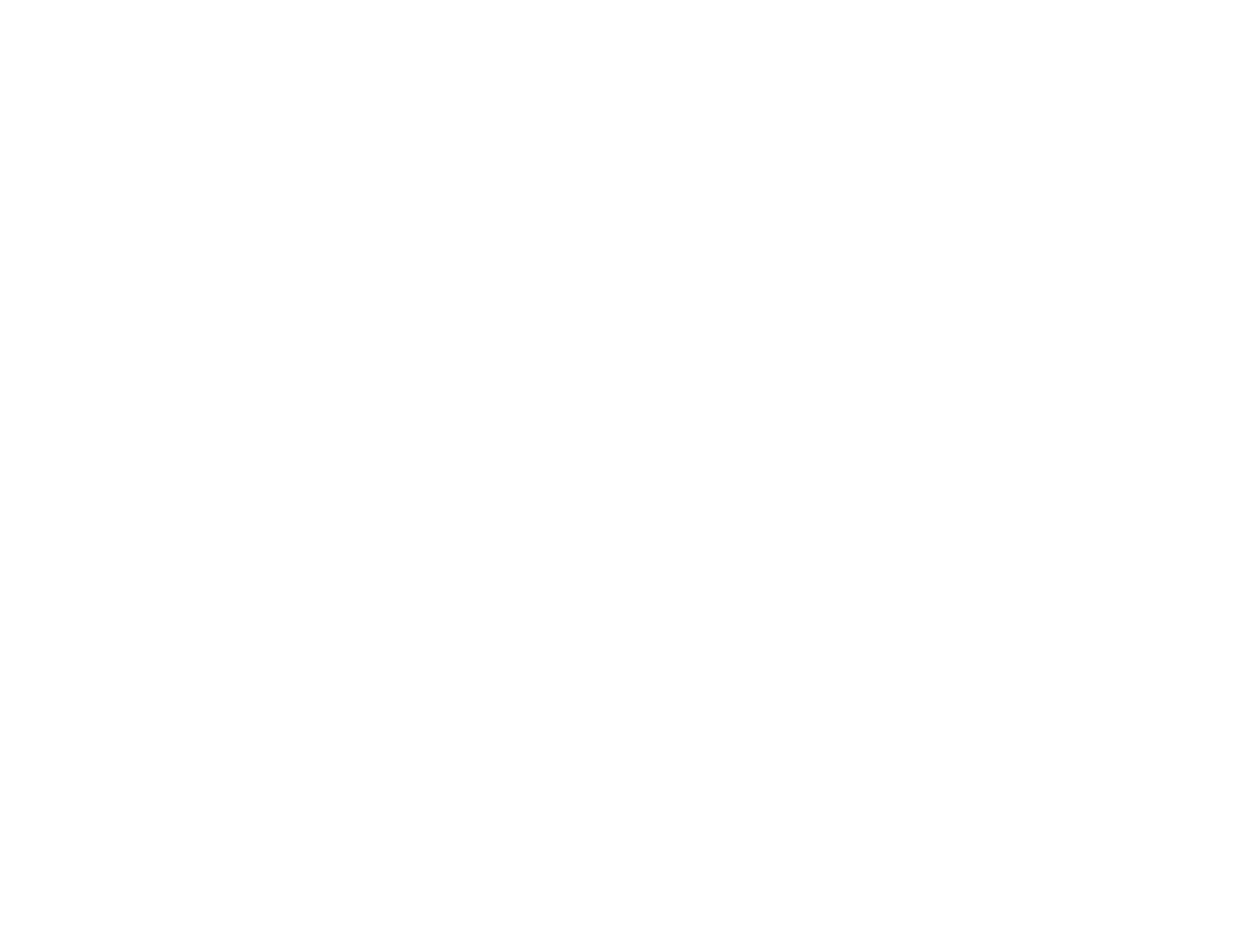
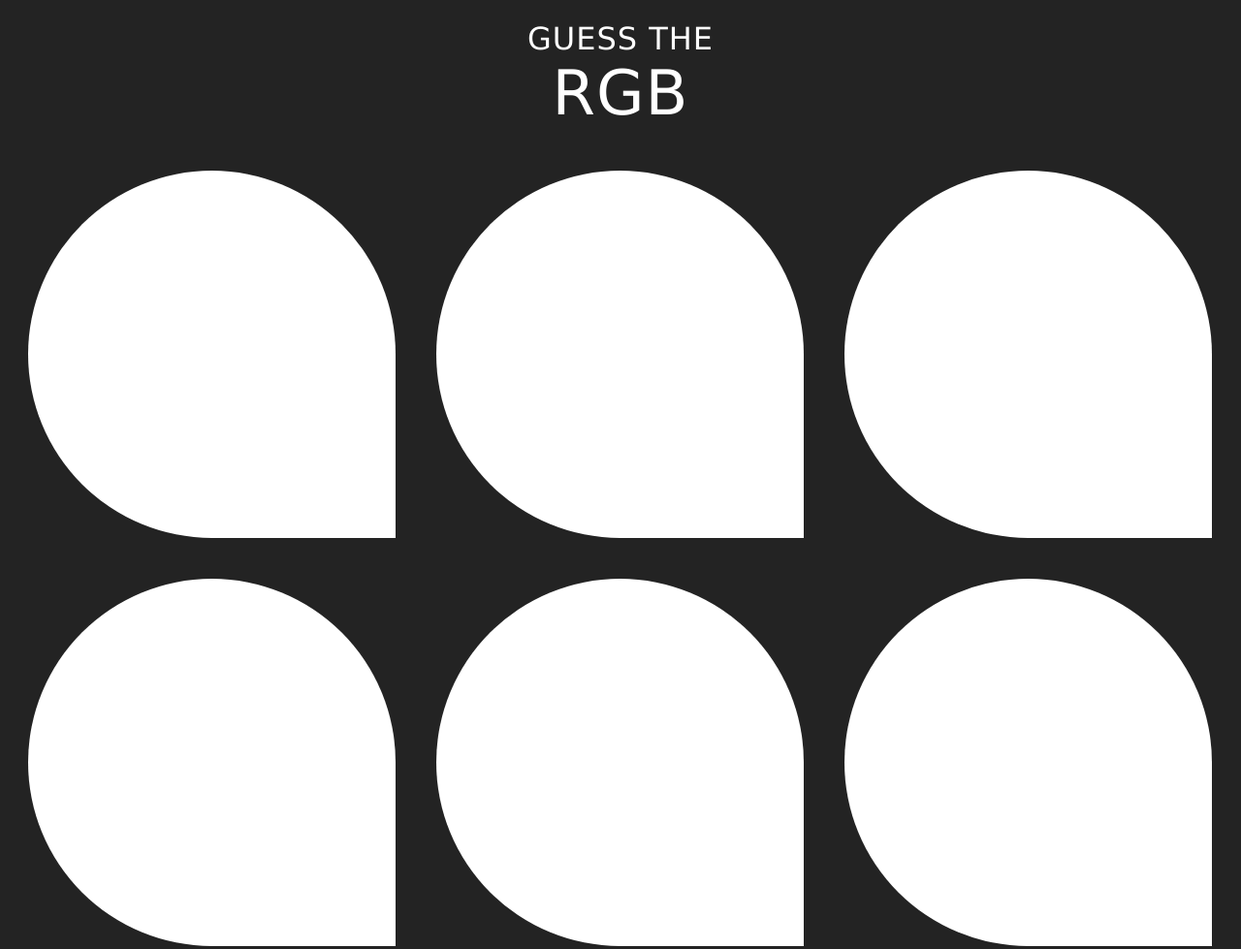
Before and after one commit to Radioactive92177/RGB-Color-Game, a plain HTML site: page index.html in a window 1280 px wide. Shown: the whole page at 97% size. Before the commit the page ends 800 px from the top, so only its background shows below. Drawn offline with Linux system fonts and the light colour scheme.

Commit message:
Added basic structure of the HTML & CSS

```diff
--- a/index.html
+++ b/index.html
@@ -0,0 +1,29 @@
+<!DOCTYPE html>
+<html lang="en">
+  <head>
+    <meta charset="UTF-8" />
+    <meta name="viewport" content="width=device-width, initial-scale=1.0" />
+    <title>RGB Color Game</title>
+    <link rel="stylesheet" href="style.css" />
+  </head>
+  <body>
+    <h1>
+      Guess the
+      <br />
+      <span id="colorDisplay">RGB</span>
+      <br />
+    </h1>
+
+    <!-- Color Panels -->
+    <div id="container">
+      <div class="panels"></div>
+      <div class="panels"></div>
+      <div class="panels"></div>
+      <div class="panels"></div>
+      <div class="panels"></div>
+      <div class="panels"></div>
+    </div>
+
+    <script src="script.js"></script>
+  </body>
+</html>
--- a/style.css
+++ b/style.css
@@ -1,3 +1,24 @@
+body {
+  background: #232323;
+  font-family: 'Lucida Sans', 'Lucida Sans Regular', 'Lucida Grande', 'Lucida Sans Unicode', Geneva, Verdana, sans-serif;
+  letter-spacing: 1px; }
 
+h1 {
+  color: white;
+  text-transform: uppercase;
+  text-align: center;
+  font-weight: normal; }
+  h1 #colorDisplay {
+    font-size: 200%;
+    font-weight: unset; }
+
+#container .panels {
+  background: white;
+  padding-bottom: 30%;
+  width: 30%;
+  margin: 1.66%;
+  float: left;
+  transition: background 0.6s;
+  border-radius: 50% 50% 0% 50%; }
 
 /*# sourceMappingURL=style.css.map */
```
